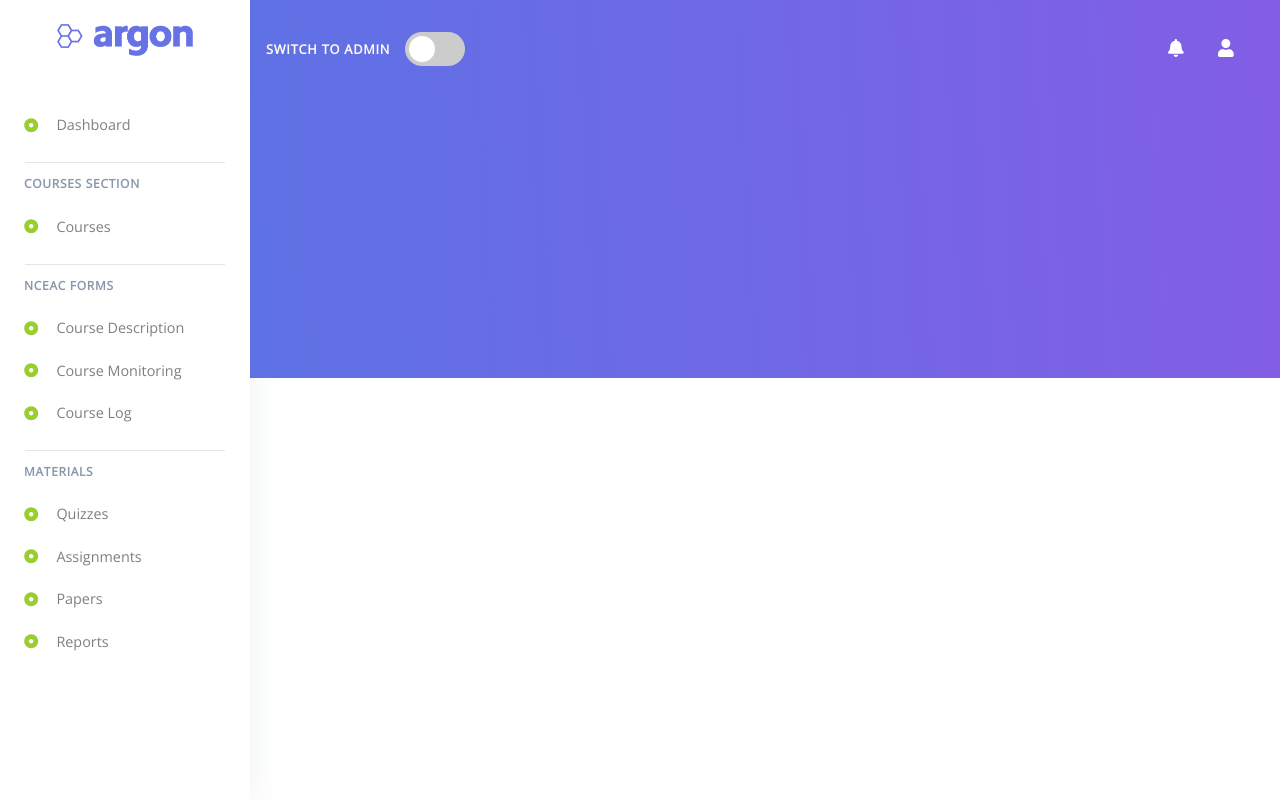
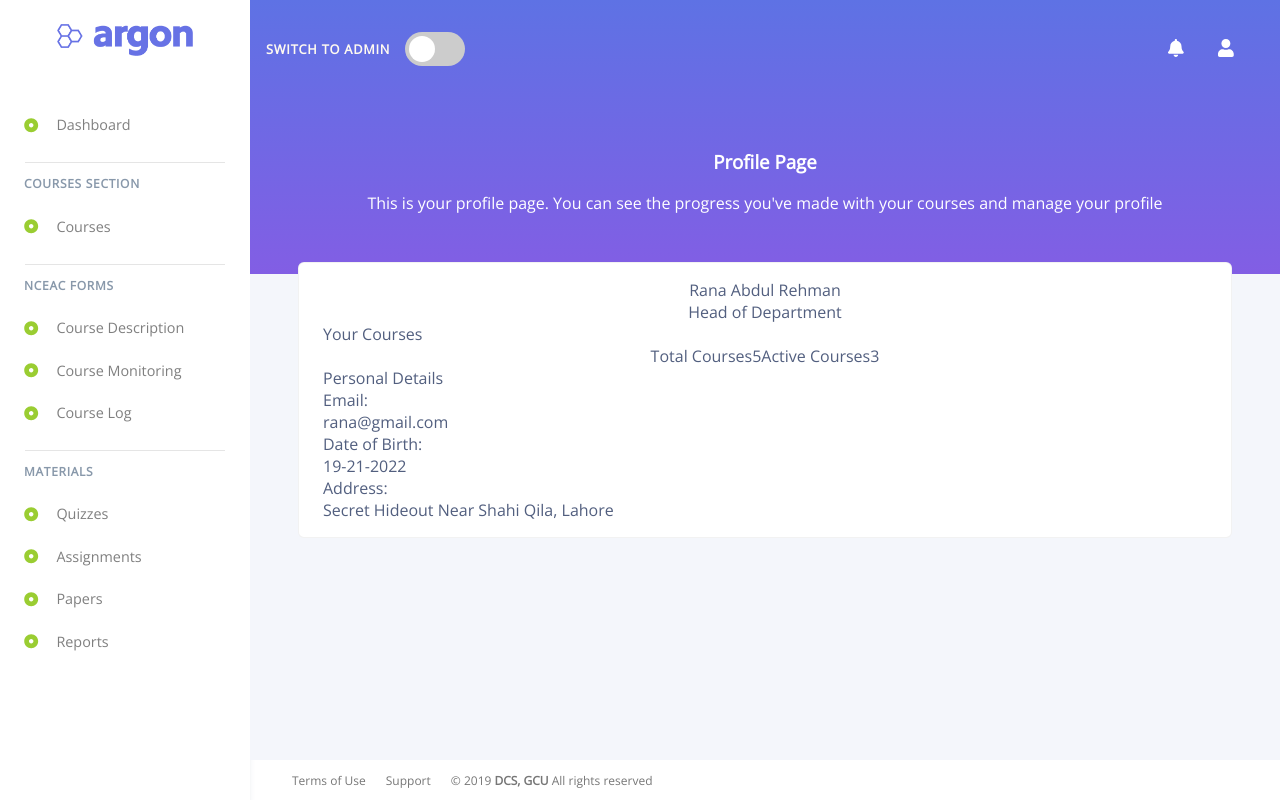
Before and after one commit to talha-ah/course-management-system, a React (Create React App) app: page / in a window 1280 px wide. Built offline with nearby package versions, Linux system fonts and the light colour scheme.

Commit message:
Footer Done

```diff
--- a/src/App.css
+++ b/src/App.css
@@ -14,9 +14,9 @@
   max-width: 250px;
   width: 100%;
   padding: 1rem 0;
-  background-color: #fff !important;
+  background-color: #fff;
   border-width: 0 1px 0 0;
-  box-shadow: 0 0 2rem 0 rgba(136, 152, 170, 0.15) !important;
+  box-shadow: 0 0 2rem 0 rgba(136, 152, 170, 0.15);
 }
 
 .navbar-brand {
@@ -91,8 +91,40 @@
   position: relative;
   margin-left: 250px;
   color: #fff;
-  min-height: 378px;
-  background: linear-gradient(87deg, #5e72e4 0, #825ee4 100%) !important;
+  height: 95vh;
+  /* Permalink - use to edit and share this gradient: https://colorzilla.com/gradient-editor/#5e72e4+0,825ee4+36,825ee4+36,825ee4+36,f4f6fb+36,f4f6fb+36,f4f6fb+100 */
+  background: #5e72e4; /* Old browsers */
+  background: -moz-linear-gradient(
+    top,
+    #5e72e4 0%,
+    #825ee4 36%,
+    #825ee4 36%,
+    #825ee4 36%,
+    #f4f6fb 36%,
+    #f4f6fb 36%,
+    #f4f6fb 100%
+  ); /* FF3.6-15 */
+  background: -webkit-linear-gradient(
+    top,
+    #5e72e4 0%,
+    #825ee4 36%,
+    #825ee4 36%,
+    #825ee4 36%,
+    #f4f6fb 36%,
+    #f4f6fb 36%,
+    #f4f6fb 100%
+  ); /* Chrome10-25,Safari5.1-6 */
+  background: linear-gradient(
+    to bottom,
+    #5e72e4 0%,
+    #825ee4 36%,
+    #825ee4 36%,
+    #825ee4 36%,
+    #f4f6fb 36%,
+    #f4f6fb 36%,
+    #f4f6fb 100%
+  ); /* W3C, IE10+, FF16+, Chrome26+, Opera12+, Safari7+ */
+  filter: progid:DXImageTransform.Microsoft.gradient( startColorstr='#5e72e4', endColorstr='#f4f6fb',GradientType=0 ); /* IE6-9 */
 }
 
 /* Header Starts */
@@ -103,8 +135,8 @@
   top: 0;
   left: 0;
   width: 100%;
-  padding-right: 0 !important;
-  padding-left: 0 !important;
+  padding-right: 0;
+  padding-left: 0;
   background-color: transparent;
 }
 
@@ -156,6 +188,7 @@
   position: absolute;
   top: 120%;
   right: 0;
+  z-index: 1000;
   /*  */
   /* min-width: 12rem; */
   /* width: 0px;
@@ -303,7 +336,103 @@
 
 /* Header Ends */
 
+/* Page Content Starts */
+
+.page-content {
+  position: relative;
+}
+
+.page-content-header {
+  max-width: 100%;
+  font-size: 1rem;
+  padding: 1rem 1.5rem;
+  margin: 1rem 5.5rem;
+  position: relative;
+  text-align: center;
+}
+
+.page-content-area {
+  color: #525f7f;
+  background-color: #fff;
+  max-width: 100%;
+  padding: 1rem 1.5rem;
+  margin: 1rem 3rem;
+  border: 1px solid rgba(0, 0, 0, 0.05);
+  border-radius: 0.375rem;
+  position: relative;
+}
+
+.profile-info-1 {
+  display: flex;
+  flex-direction: column;
+  align-items: center;
+  justify-content: space-around;
+}
+
+.profile-info-2 {
+  display: flex;
+  flex-direction: row;
+  align-items: center;
+  justify-content: center;
+}
+
+/* Page Content Ends */
+
 /* Page Ends */
+
+/* Footer Starts */
+
+.footer {
+  font-size: 0.83125rem;
+  height: 5vh;
+  position: relative;
+  margin-left: 250px;
+  padding: 0 2rem;
+  background: hsla(0, 0%, 100%, 0.9);
+  border-width: 1px 0 0 0;
+  -webkit-box-shadow: inset 5px 0px 5px -5px rgba(136, 152, 170, 0.15);
+  -moz-box-shadow: inset 5px 0px 5px -5px rgba(136, 152, 170, 0.15);
+  box-shadow: inset 5px 0px 5px -5px rgba(136, 152, 170, 0.15);
+  display: flex;
+  align-items: center;
+  justify-content: space-between;
+  -webkit-transition: all 0.5s cubic-bezier(0.685, 0.0473, 0.346, 1);
+  transition: all 0.5s cubic-bezier(0.685, 0.0473, 0.346, 1);
+}
+
+.footer-nav-span {
+  font-weight: bold;
+  text-transform: uppercase;
+}
+
+.footer-nav {
+  list-style: none;
+  font-size: 12px;
+  color: #777777;
+  margin: 0;
+  padding: 0;
+  display: flex;
+  height: 100%;
+  flex-direction: row;
+  align-items: center; /* vertically  */
+  justify-content: flex-start; /* horizontally  */
+}
+
+.footer-nav-item {
+  margin: 0 10px;
+}
+
+.footer-nav-item a {
+  text-decoration: none;
+  color: #777777;
+}
+
+.footer-nav-item a:hover,
+.footer-nav-item a:active {
+  text-decoration: none;
+}
+
+/* Footer Ends */
 /* font-size: calc(10px + 2vmin); */
 
 /* @keyframes show-navbar-dropdown {
--- a/src/App.js
+++ b/src/App.js
@@ -11,9 +11,6 @@ class App extends Component {
     notificationDropDown: false
   };
 
-  // UNSAFE_componentWillMount() {
-  //   document.addEventListener('click', this.handleClick, false);
-  // }
   localMthod() {
     document.addEventListener('click', this.handleClick, false);
   }
@@ -32,7 +29,6 @@ class App extends Component {
   };
 
   dropDownHandler = e => {
-    // console.log(e.target.getAttribute('name'));
     if (e.target.getAttribute('name') === 'profile') {
       this.setState(prevState => ({
         profileDropDown: !prevState.profileDropDown,
@@ -44,7 +40,6 @@ class App extends Component {
         profileDropDown: false
       }));
     }
-    // console.log(this.state);
   };
 
   render() {
@@ -257,7 +252,53 @@ class App extends Component {
               </li>
             </ul>
           </div>
-          <div className='content'></div>
+          <div className='page-content'>
+            <div className='page-content-header'>
+              <h3>Profile Page</h3>
+              <p>
+                This is your profile page. You can see the progress you've made
+                with your courses and manage your profile
+              </p>
+            </div>
+            <div className='page-content-area'>
+              <div className='profile-info-1'>
+                <div>Rana Abdul Rehman</div>
+                <div>Head of Department</div>
+              </div>
+              <div className='profile-title'>Your Courses</div>
+              <div className='profile-info-2'>
+                <div>Total Courses</div>
+                <div>5</div>
+                <div>Active Courses</div>
+                <div>3</div>
+              </div>
+              <div className='profile-title'>Personal Details</div>
+              <div className='profile-info-3'>
+                <div>Email:</div>
+                <div>rana@gmail.com</div>
+                <div>Date of Birth:</div>
+                <div>19-21-2022</div>
+                <div>Address:</div>
+                <div>Secret Hideout Near Shahi Qila, Lahore</div>
+              </div>
+            </div>
+          </div>
+        </div>
+        <div className='footer'>
+          <ul className='footer-nav'>
+            <li className='footer-nav-item'>
+              <a href='/'>Terms of Use</a>
+            </li>
+            <li className='footer-nav-item'>
+              <a href='/support'>Support</a>
+            </li>
+            <li className='footer-nav-item'>
+              <div>
+                © 2019 <span className='footer-nav-span'>DCS, GCU</span>{' '}
+                <span>All rights reserved</span>
+              </div>
+            </li>
+          </ul>
         </div>
       </div>
     );
```
